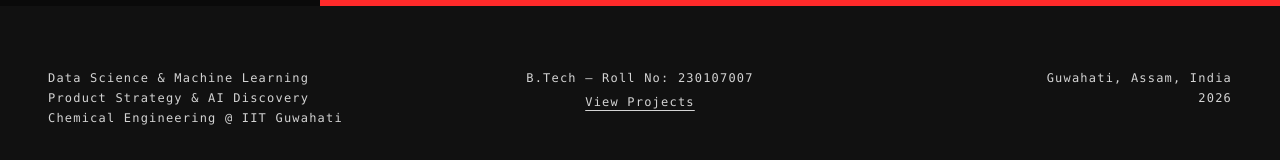
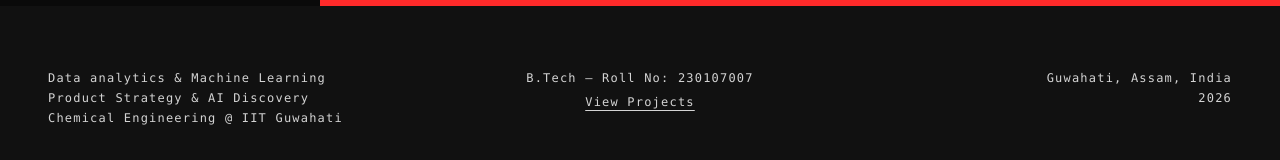
Before and after one commit to iitgabhishek12-oss/AbhishekKG_portfolio, a React (Vite) app: page / in a window 1280 px wide. Shown: the part 9267-9427 px from the top of the page. Built offline with nearby package versions, Linux system fonts and the light colour scheme.

Commit message:
Update Footer.jsx

```diff
--- a/src/components/Footer.jsx
+++ b/src/components/Footer.jsx
@@ -7,7 +7,7 @@ const Footer = () => {
       {/* Top Row */}
       <div className="grid grid-cols-1 md:grid-cols-3 gap-12 md:gap-8 w-full font-medium">
         <div className="flex flex-col gap-1">
-          <p>Data Science & Machine Learning</p>
+          <p>Data analytics & Machine Learning</p>
           <p>Product Strategy & AI Discovery</p>
           <p>Chemical Engineering @ IIT Guwahati</p>
         </div>
```
